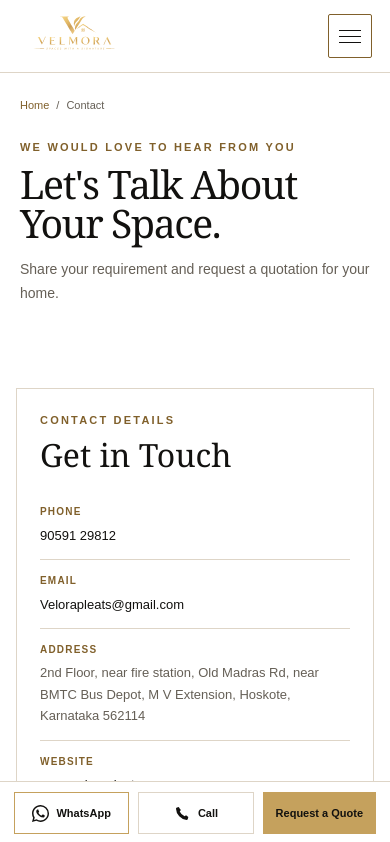
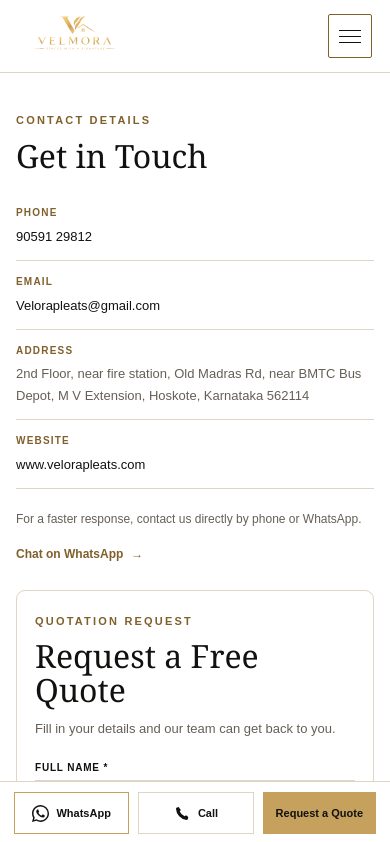
Before and after one commit to rohitkumar91131/velora-pleats, a Next.js app: page /contact in a window 390 px wide. Shown: the top 842 px of the page. Built offline with nearby package versions, Linux system fonts and the light colour scheme.

Commit message:
Match contact page to reference

```diff
--- a/app/globals.css
+++ b/app/globals.css
@@ -1766,9 +1766,11 @@ body:has(.home-page) .cta-button { border-radius: 7px; background: #d9b56b; }
 }
 
 .contact-section {
-  padding: 66px 24px 88px;
+  padding: 54px 24px 78px;
   background: var(--ivory);
 }
+
+.contact-page { background: var(--ivory); }
 
 .contact-layout {
   display: grid;
@@ -1785,8 +1787,9 @@ body:has(.home-page) .cta-button { border-radius: 7px; background: #d9b56b; }
 }
 
 .contact-panel {
-  border: 1px solid var(--line);
-  background: var(--paper);
+  padding: 14px 30px 14px 0;
+  border: 0;
+  background: transparent;
   color: var(--ink);
 }
 
@@ -1852,8 +1855,13 @@ body:has(.home-page) .cta-button { border-radius: 7px; background: #d9b56b; }
 
 .form-panel {
   border: 1px solid var(--line);
+  border-radius: 9px;
   background: var(--paper);
 }
+
+.contact-page .section-eyebrow { margin-bottom: 10px; }
+.contact-page .contact-panel h2,
+.contact-page .form-panel h2 { font-size: clamp(2rem, 3vw, 2.55rem); }
 
 .form-description {
   margin: 12px 0 0;
@@ -2249,8 +2257,11 @@ body:has(.home-page) .cta-button { border-radius: 7px; background: #d9b56b; }
   }
 
   .contact-section {
-    padding: 44px 16px 72px;
-  }
+    padding: 36px 16px 58px;
+  }
+
+  .contact-panel { padding: 4px 0 10px; }
+  .form-panel { padding: 22px 18px; }
 
   .contact-layout {
     grid-template-columns: 1fr;
--- a/components/ContactPage.tsx
+++ b/components/ContactPage.tsx
@@ -1,5 +1,4 @@
 import Link from "next/link";
-import PageHero from "@/components/PageHero";
 import EnquiryForm from "@/components/EnquiryForm";
 import site from "@/lib/lib.json";
 
@@ -8,8 +7,7 @@ export default function ContactPage() {
   const brand = site.site;
 
   return (
-    <main>
-      <PageHero data={page.hero} />
+    <main className="contact-page">
       <section className="contact-section">
         <div className="contact-layout">
           <aside className="contact-panel">
```
